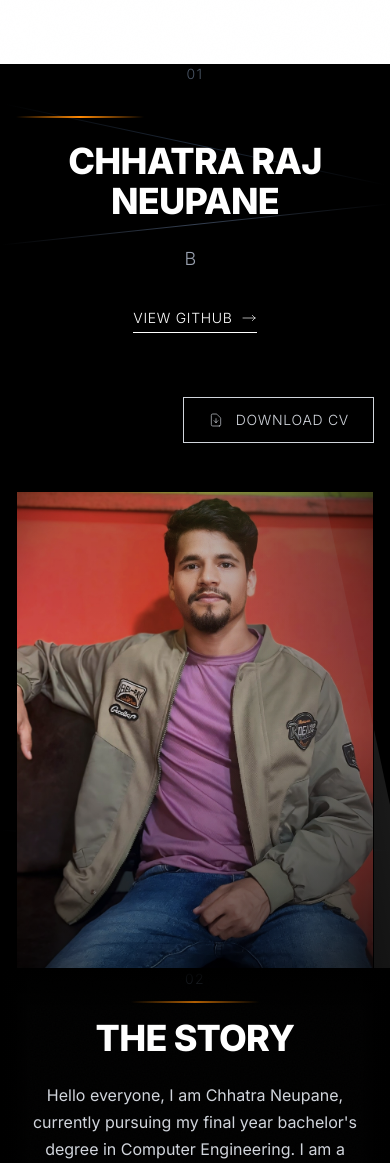
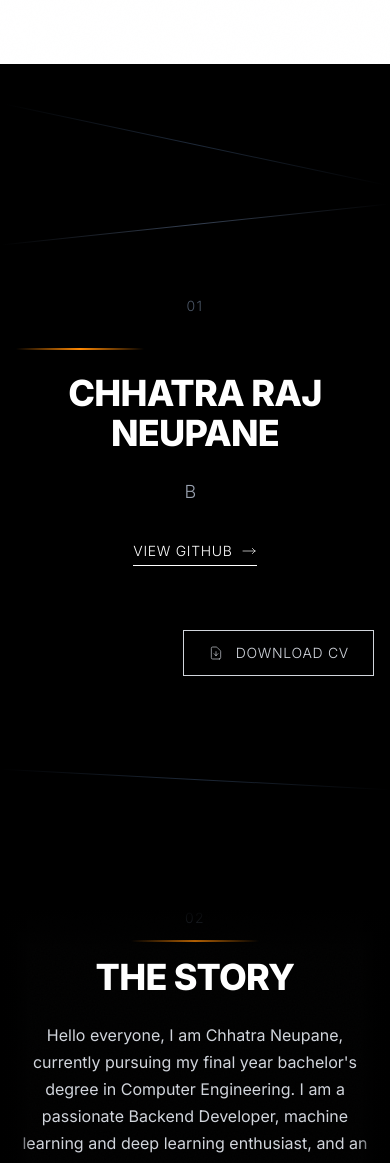
Before and after one commit to mlflowcore/my-portfolio, a React (Vite) app: page / in a window 390 px wide. Shown: the top 1163 px of the page. Built offline with nearby package versions, Linux system fonts and the light colour scheme.

Commit message:
url update

```diff
--- a/components/HeroSection.tsx
+++ b/components/HeroSection.tsx
@@ -19,13 +19,13 @@ const HeroSection = () => {
 
             {/* Portrait Image with Chiaroscuro Effect */}
             <motion.div
-              className="relative order-2 lg:order-1 flex items-center justify-center lg:justify-start"
+              className="relative order-2 lg:order-1 flex items-center justify-center lg:justify-start hidden lg:flex"
               initial={{ opacity: 0, scale: 0.9 }}
               animate={{ opacity: 1, scale: 1 }}
               transition={{ duration: 1.2, ease: "easeOut" }}
             >
-              {/* Left Side Navigation */}
-              <nav className="absolute -left-20 lg:-left-32 flex flex-col items-center space-y-8">
+              {/* Left Side Navigation - Hidden on mobile */}
+              <nav className="absolute -left-20 lg:-left-32 hidden lg:flex flex-col items-center space-y-8">
                 <motion.a
                   href="#home"
                   className="group w-12 h-12 rounded-full bg-black/50 backdrop-blur-sm border border-green-500/30 flex items-center justify-center text-green-400 hover:text-orange-400 hover:border-orange-400 hover:bg-orange-400/10 transition-all duration-300"
```
